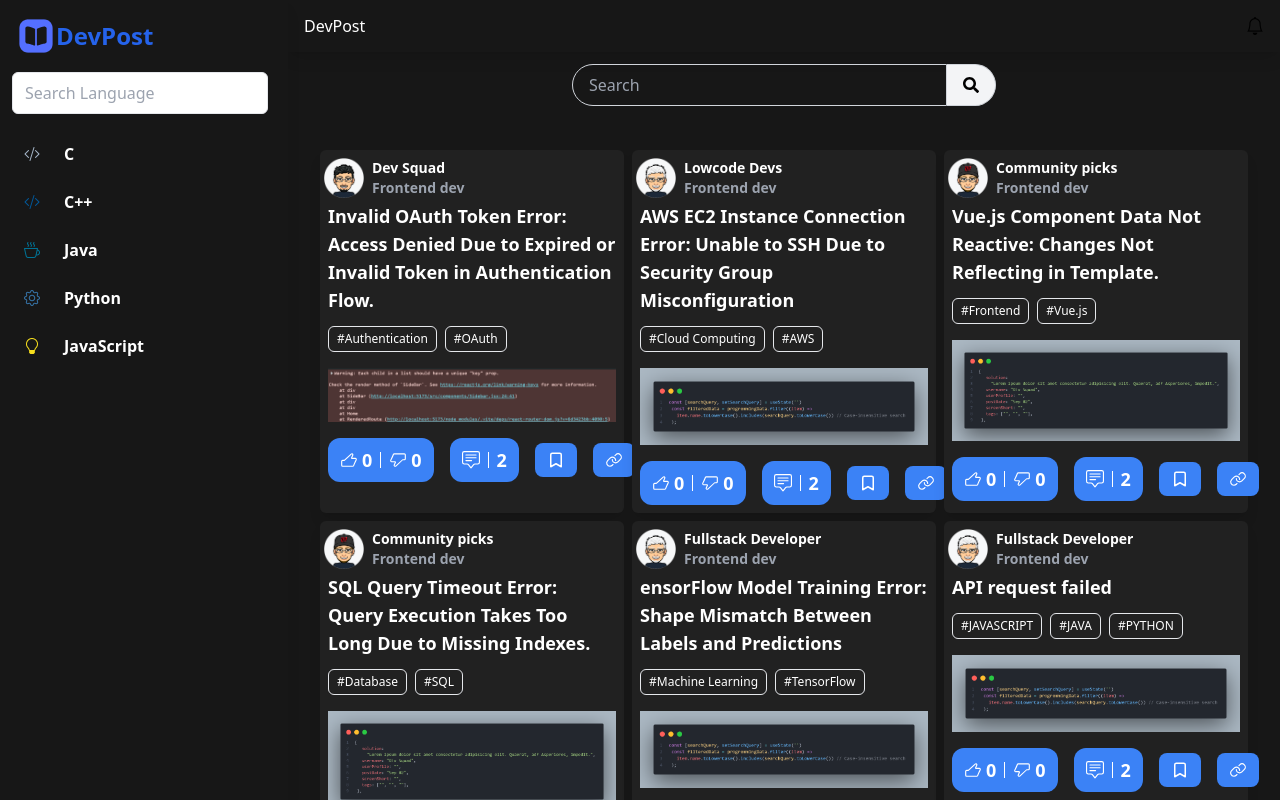
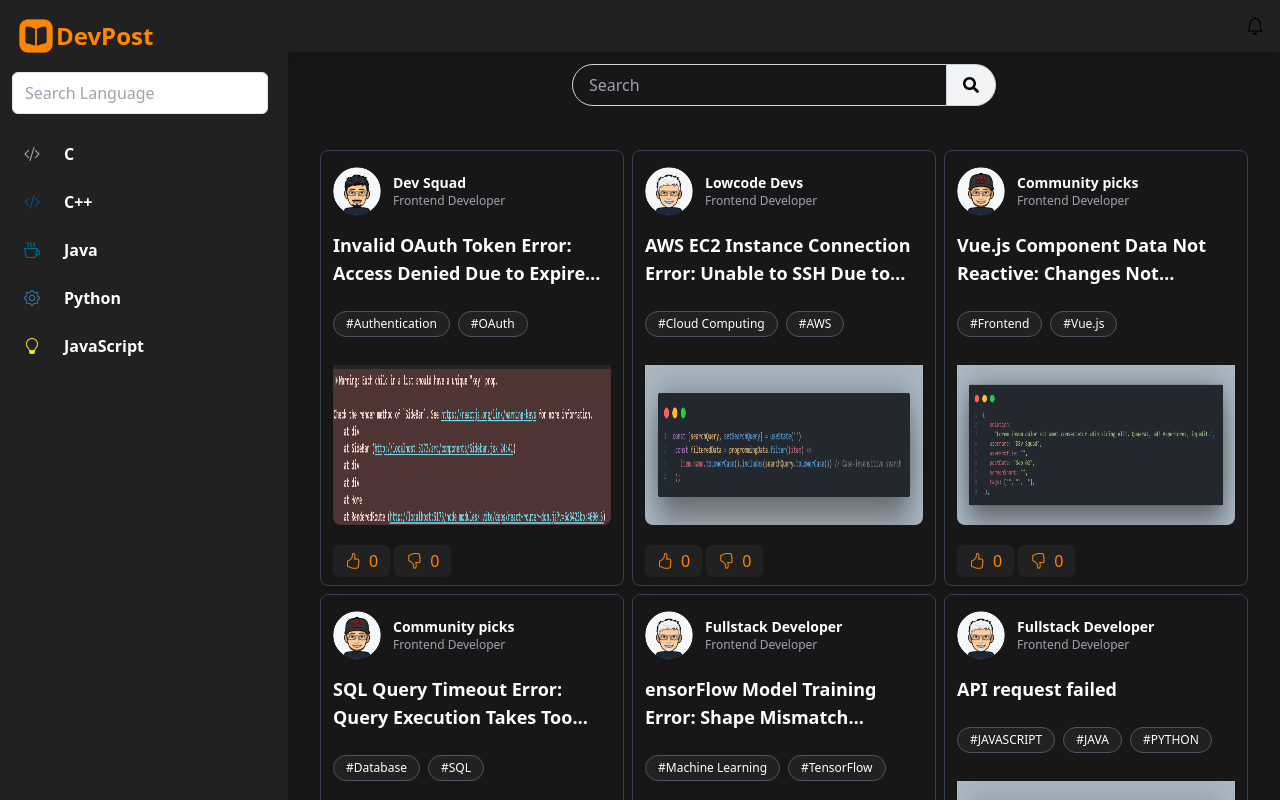
Before and after one commit to GideonJulian/DevPost, a React (Vite) app: page / in a window 1280 px wide. Built offline with nearby package versions, Linux system fonts and the light colour scheme.

Commit message:
post card upadate

```diff
--- a/src/Layout/HomeLayout.jsx
+++ b/src/Layout/HomeLayout.jsx
@@ -4,6 +4,7 @@
 import { useNavigate } from "react-router-dom";
 import { FaBars, FaSearch } from "react-icons/fa";
 import Sidebar from "../components/HomeComponents/Sidebar";
+import logo from "../assets/logo.png";
 const HomeLayout = () => {
   const [sidebarOpen, setSidebarOpen] = useState(true);
 
@@ -39,7 +40,7 @@
         onClick={closeSidebar}
       />
       <div className="main-content flex-1 overflow-auto  transition-all duration-300">
-      <header className="bg-side-bg shadow-lg p-4 py-2 md:py-3 flex justify-between items-center w-full">
+        <header className="bg-sidebar-bg shadow-lg p-4 py-2 md:py-3 flex justify-between items-center w-full">
           <div className="flex items-center gap-2">
             <button
               className="text-2xl text-white block md:hidden"
@@ -47,7 +48,10 @@
             >
               <FaBars />
             </button>
-            <h3 className="text-white">DevPost</h3>
+            <div className="flex md:hidden items-center ">
+              <img src={logo} alt="" />
+              <h3 className="font-bold text-2xl text-logo-color">DevPost</h3>
+            </div>
           </div>
           <div>
             <i className="bi bi-bell text-lg"></i>
--- a/src/components/HomeComponents/PostCard.jsx
+++ b/src/components/HomeComponents/PostCard.jsx
@@ -4,7 +4,14 @@
 import { VscThumbsdown, VscThumbsup } from "react-icons/vsc";
 import PostDetails from "../../utils/PostData";
 import { LuBookmark } from "react-icons/lu";
-const PostCard = ({ errorImg, title, userImg, userName, postTags, onClick }) => {
+const PostCard = ({
+  errorImg,
+  title,
+  userImg,
+  userName,
+  postTags,
+  onClick,
+}) => {
   const [likes, setLikes] = useState(0);
   const [disLikes, setDisLikes] = useState(0);
 
@@ -34,62 +41,75 @@
     }
   };
   return (
-    <div className="post-card cursor-pointer shadow-lg  border-postCard-b rounded-md bg-sidebar-bg transition-shadow hover:shadow-none" >
-      <div className="py-2 px-1">
+    <div className="post-card cursor-pointer shadow-lg border border-gray-700 rounded-lg bg-sidebar-b transition-shadow hover:shadow-none hover:border-gray-600">
+      <div className="py-4 px-3">
+        {/* User Info */}
         <div className="flex items-center">
-          <img src={userImg} alt="" className="w-10 cursor-pointer" />
-          <div className="flex flex-col ml-1">
-            <p className="text-sm text-white font-semibold ml-1 cursor-pointer">
+          <img
+            src={userImg}
+            alt="User"
+            className="w-12 h-12 rounded-full object-cover cursor-pointer"
+          />
+          <div className="flex flex-col ml-3">
+            <p className="text-sm text-white font-semibold cursor-pointer">
               {userName}
             </p>
-            <p className="text-sm text-gray-400 font-semibold ml-1">
-              Frontend dev
+            <p className="text-xs text-gray-400 font-medium">
+              Frontend Developer
             </p>
           </div>
         </div>
-        <h3 className="text-white p-1 font-bold text-lg " onClick={onClick}>{title}</h3>
+
+        {/* Post Title */}
+        <h3
+          className="text-white font-bold text-lg mt-4 line-clamp-2 cursor-pointer hover:underline"
+          onClick={onClick}
+        >
+          {title}
+        </h3>
       </div>
-      <div className="tags-row flex gap-2 mb-2 ml-2 ">
+
+      {/* Tags */}
+      <div className="tags-row flex flex-wrap gap-2 px-3 mt-2">
         {postTags.map((tag, index) => (
           <span
             key={index}
-            className="text-white px-2 py-1 rounded-md border border-icon-col text-xs font-normal whitespace-nowrap"
+            className="text-xs text-white bg-dark px-3 py-1 rounded-full border border-gray-600 hover:bg-gray-600"
           >
             #{tag}
           </span>
         ))}
       </div>
-      <div className="img-card p-2">
-        <img src={errorImg} alt="" onClick={onClick}/>
+
+      {/* Post Image */}
+      <div className="img-card mt-4 p-3">
+        <img
+          src={errorImg}
+          alt="Post"
+          className="w-full h-40  rounded-b-lg cursor-pointer"
+          onClick={onClick}
+        />
       </div>
-      <div className="flex items-center  justify-between  p-2   ">
-        <div className="flex items-center gap-4 ">
-          <span className="text-white-blue font-bold bg-blue-500  text-lg flex items-center cursor-pointer px-3 py-2 border-postCard-b rounded-xl gap-2">
-            <div className="flex items-center gap-1 ">
-              <span className="text-lg text-white " onClick={handleLike}>
-                <VscThumbsup />
-              </span>
-              <span className="text-white">{likes}</span>
-            </div>
-            <span className="w-px h-4 bg-white"></span>
-            <div className="flex items-center gap-1 text-white " onClick={handleDisLike}>
-              <span>
-                <VscThumbsdown />
-              </span>
-              <span className="text-white">{disLikes}</span>
-            </div>
-          </span>
-          <span className="text-white  bg-blue-500 font-bold text-lg flex items-center cursor-pointer px-3 py-2 bg-icon-col rounded-xl gap-2">
-            <BsChatSquareText />
-            <span className="w-px h-4 bg-white"></span>
-            <span className="text-white">2</span>
-          </span>
-          <span className="text-white bg-blue-500 font-bold text-lg flex items-center cursor-pointer px-3 py-2 bg-icon-col rounded-lg gap-2">
-            <LuBookmark />
-          </span>
-          <span className="text-white bg-blue-500 font-bold text-lg flex items-center cursor-pointer px-3 py-2 bg-icon-col rounded-lg gap-2">
-            <PiLink />
-          </span>
+      <div className="flex items-center px-3 py-2 gap-1">
+        <div
+          className="bg-dark px-3 py-1 text-white flex items-center gap-2 rounded-md"
+          onClick={handleLike}
+        >
+          <i
+            class="bi bi-hand-thumbs-up text-logo-color "
+            onClick={handleLike}
+          ></i>
+          <span className="text-logo-color">{likes}</span>
+        </div>
+        <div
+          className="bg-dark px-3 py-1 text-white flex items-center gap-2 rounded-md"
+          onClick={handleDisLike}
+        >
+          <i
+            class="bi bi-hand-thumbs-down text-logo-color"
+            onClick={handleDisLike}
+          ></i>
+          <span className="text-logo-color">{disLikes}</span>
         </div>
       </div>
     </div>
--- a/src/components/HomeComponents/Sidebar.jsx
+++ b/src/components/HomeComponents/Sidebar.jsx
@@ -14,16 +14,16 @@
 
   return (
     <div
-      className={`bg-side-bg text-black transition-all duration-300 shadow-lg h-screen absolute md:relative  ${
+      className={`bg-sidebar-bg text-black transition-all duration-300 shadow-lg h-screen absolute md:relative  ${
         isOpen ? "w-72" : "w-0"
       }`}
     >
       <div className={`p-4 flex items-center justify-between gap-1 ${isOpen ? "" : "hidden"}`}>
         <div className="flex items-center">
           <img src={logo} alt="" />
-          <h3 className="font-bold text-2xl text-blue-600">DevPost</h3>
+          <h3 className="font-bold text-2xl text-logo-color">DevPost</h3>
         </div>
-        <i class="bi bi-x text-2xl block md:hidden" onClick={onClick}></i>
+        <i class="bi bi-x text-2xl block md:hidden text-white" onClick={onClick}></i>
       </div>
 
       <div className="px-3">
--- a/tailwind.config.js
+++ b/tailwind.config.js
@@ -9,7 +9,7 @@
       colors: {
         'background': '#284b63',
         'sidebar-bg': '#212121',
-        'logo-color': '#3c6e71',
+        'logo-color': '#ff8600',
         'postCard-b': '#212121cc',
         'dark': '#212121'
       }
```
Also changed, not shown: src/assets/logo.png.
